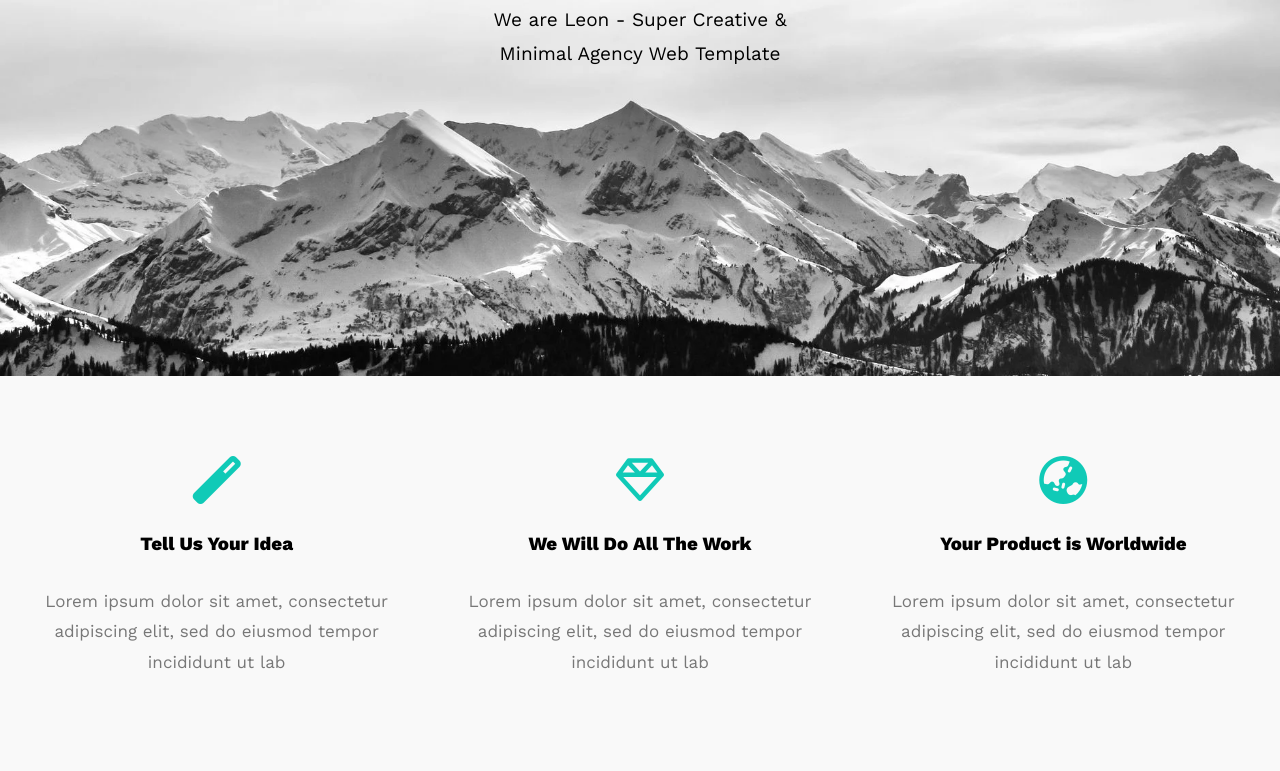
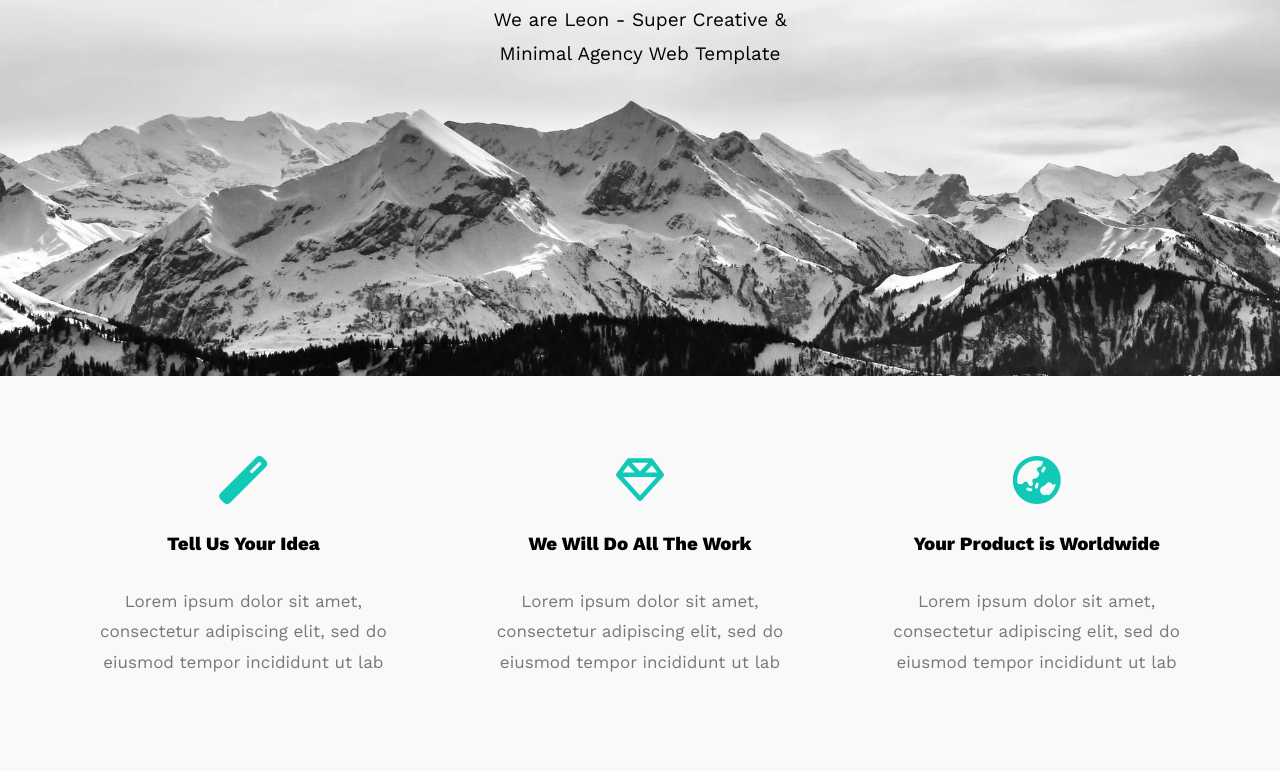
Before and after one commit to mohamedbakr2023/templates-1, a plain HTML site: page index.html in a window 1280 px wide. Shown: the part 424-1195 px from the top of the page. Drawn offline with nearby package versions, Linux system fonts and the light colour scheme.

Commit message:
finsh of progict

```diff
--- a/css/master.css
+++ b/css/master.css
@@ -12,21 +12,21 @@ html{
 }
 /* small */
 @media (min-width:768px) {
-    .contener{
+    .container{
         width: 750px;
     }
 
 }
 /* medim */
 @media (min-width:992px) {
-    .contener{
+    .container{
         width: 970px;
     }
 
 }
 /* large */
 @media (min-width:1200px) {
-    .contener{
+    .container{
         width: 1170px;
     }
 
```
